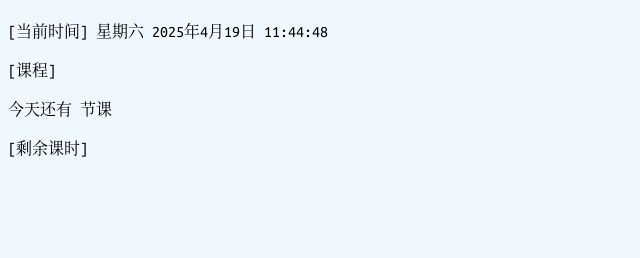
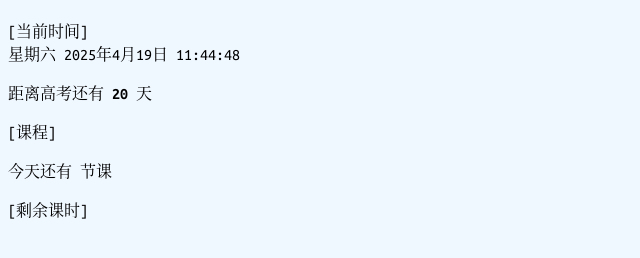
Before and after one commit to ruattd/last-class-count-worker, a website: page static/index.html in a window 1280 px wide. Shown: the part 70-328 px from the top of the page, without its empty margins (0-640 px from the left). Drawn offline with Linux system fonts and the light colour scheme; no server answers.

Commit message:
Improve appearance & Add countdown days

```diff
--- a/static/index.css
+++ b/static/index.css
@@ -23,13 +23,13 @@ td.number {
     text-align: center;
 }
 
-.left-today {
+.countdown {
     font-weight: bold;
 }
 
 .current {
     font-weight: bold;
-    color: darkslateblue;
+    color: darkblue;
 }
 
 .current.next {
--- a/static/index.html
+++ b/static/index.html
@@ -12,7 +12,13 @@
     <h1>课时倒计时</h1>
     <p>
       <span>[当前时间]</span>
+      <br />
       <span id="datetime" class="datetime"></span>
+    </p>
+    <p>
+      <span>距离高考还有</span>
+      <span id="left-days" class="countdown"></span>
+      <span>天</span>
     </p>
     <p>
       <span>[</span><span id="day"></span><span>课程]</span>
@@ -21,7 +27,7 @@
     </p>
     <p>
       <span>今天还有</span>
-      <span id="left-today" class="left-today"></span>
+      <span id="left-today" class="countdown"></span>
       <span>节课</span>
     </p>
     <p>
--- a/static/index.js
+++ b/static/index.js
@@ -1,26 +1,30 @@
+const DateTime = luxon.DateTime;
+
 const API_ADDR = "/api";
 const ZONE = "Asia/Shanghai";
 const TIME_FORMAT = "HH:mm";
+
+const countdownTarget = DateTime.fromISO("2025-05-10T09:00:00.000+08:00");
 
 const datetime = document.getElementById("datetime");
 const day = document.getElementById("day");
 const table = document.getElementById("table");
 const left_today = document.getElementById("left-today");
+const left_days = document.getElementById("left-days");
 const left = document.getElementById("left");
 
-const DateTime = luxon.DateTime;
-
 let datetimeString = "";
+let countdownString = "";
 let now;
 let lastRequestIndex = -2;
 
 setInterval(() => {
     now = DateTime.now().setZone(ZONE);
     const datetimeStr = now.toFormat("EEEE DDD TT", { locale: "zh-CN" });
-    if (datetimeString !== datetimeStr) {
-        datetimeString = datetimeStr;
-        datetime.innerHTML = datetimeStr;
-    }
+    if (datetime.innerHTML != datetimeStr) datetime.innerHTML = datetimeStr;
+    const countdown = countdownTarget.diff(now, "days").toObject();
+    const days = Math.floor(countdown.days);
+    if (left_days.innerHTML != days) left_days.innerHTML = days;
 }, 200);
 
 async function onUpdate(data, times) {
```
